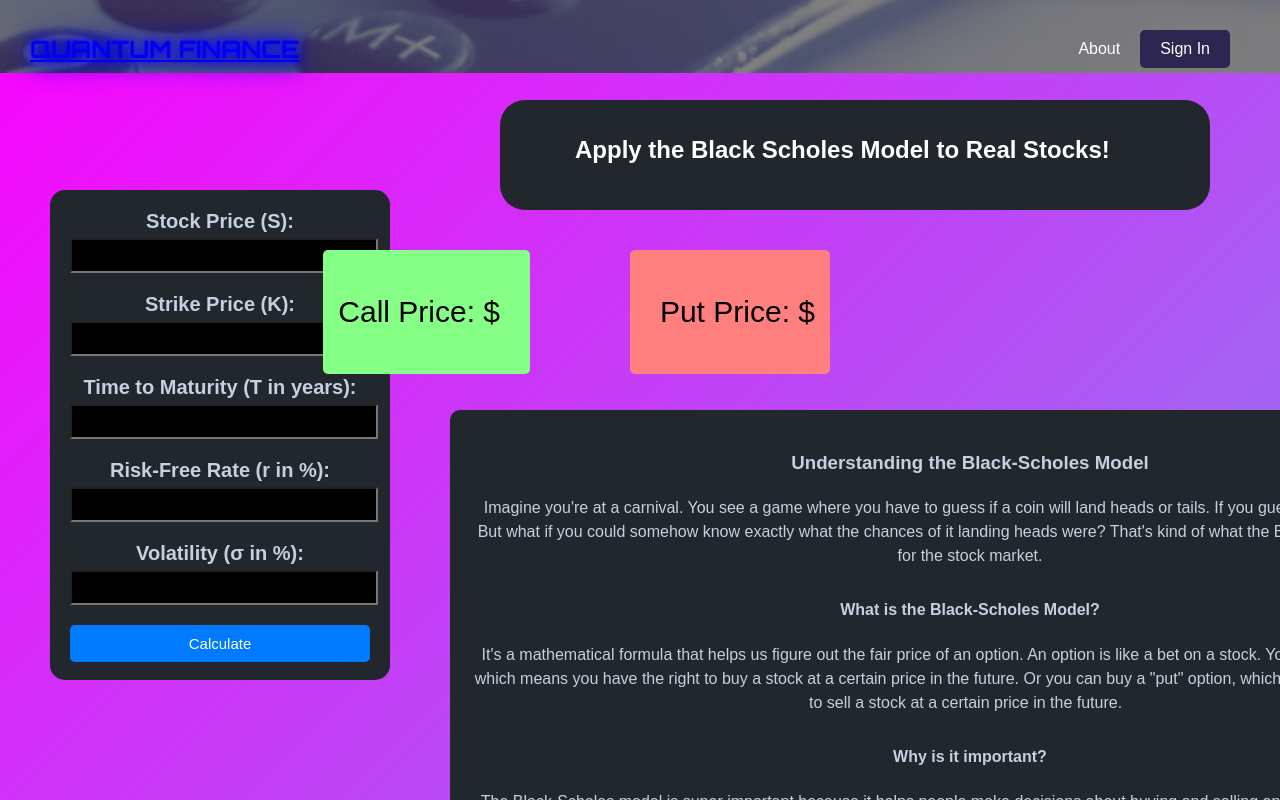
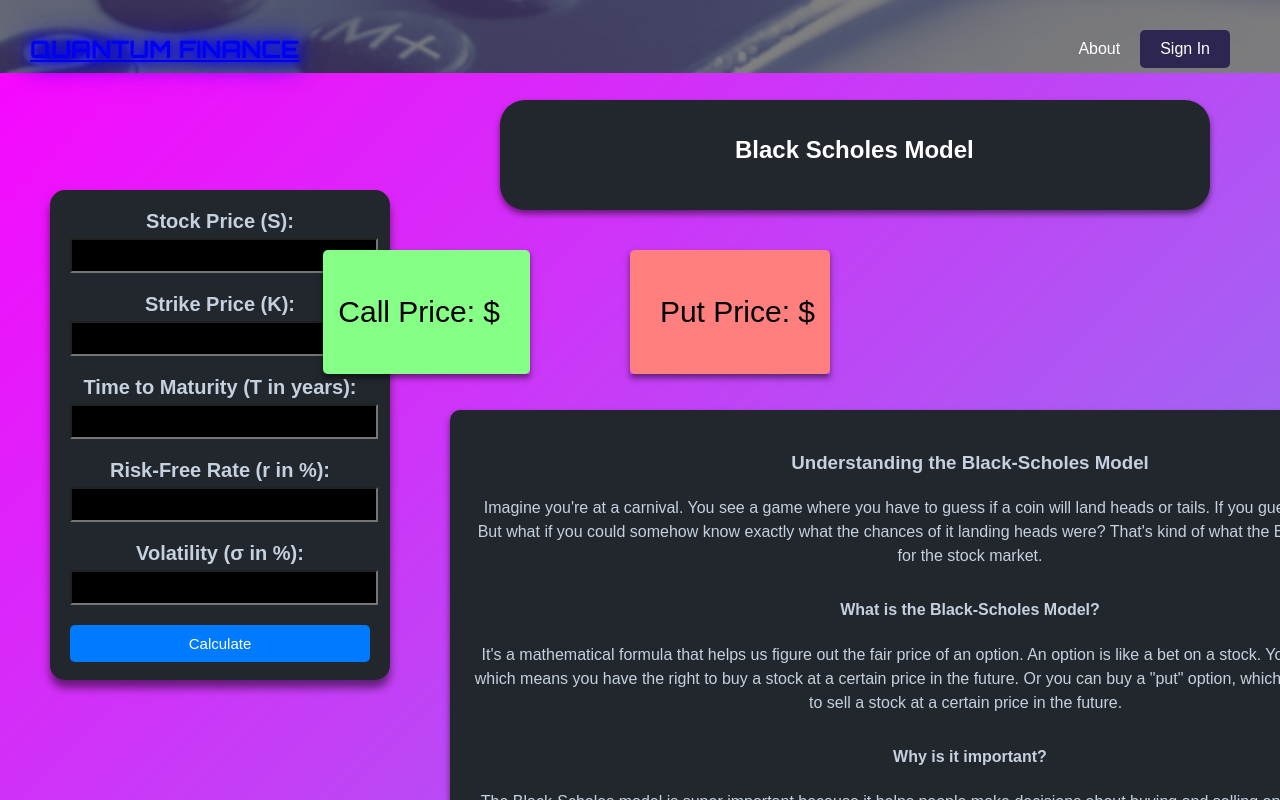
Before and after one commit to darsh175223/quantumFinance, a React (Create React App) app in the folder frontend/: page /Edu_BS in a window 1280 px wide. Shown: the top 800 px of the page. Built offline with nearby package versions, Linux system fonts and the light colour scheme.

Commit message:
added formatting changes

```diff
--- a/frontend/src/pages/Edu_BS.js
+++ b/frontend/src/pages/Edu_BS.js
@@ -51,7 +51,8 @@ function EDU_BS() {
     marginLeft: '30px',
     position: 'absolute',
     top: '190px',
-    left: '20px',
+    left: '20px'
+    , boxShadow: '0px 8px 8px rgba(0, 0, 0, 0.5)',
   };
 
   const inputStyle = {
@@ -92,7 +93,8 @@ function EDU_BS() {
     left: '450px',
     color: '#c5d1de',
     fontSize: '16px',
-    lineHeight: '1.5',
+    lineHeight: '1.5'
+    , boxShadow: '0px 4px 6px rgba(0, 0, 0, 0.5)',
   };
 
   return (
@@ -109,13 +111,14 @@ function EDU_BS() {
         borderRadius: '25px',
         position: 'absolute',
         top: '100px',
-        left: '200px',
+        left: '200px'
+        , boxShadow: '0px 4px 6px rgba(0, 0, 0, 0.5)',
 
 
 
         }}>
-        <h2 style={{ marginTop: '-40px', marginBottom: '-30px', color: 'white', marginLeft: '70px' }}>
-            Apply the Black Scholes Model to Real Stocks!
+        <h2 style={{ marginTop: '-40px', marginBottom: '-30px', color: 'white', marginLeft: '230px' }}>
+            Black Scholes Model
         </h2>
         </div>
 
@@ -191,7 +194,7 @@ function EDU_BS() {
 
       </div>
 
-      <div style={{ color: 'black', position: 'absolute', top: '250px', right: '750px' }}>
+      <div style={{ color: 'black', position: 'absolute', top: '250px', right: '750px', boxShadow: '0px 4px 6px rgba(0, 0, 0, 0.5)', }}>
         <div style={{
           backgroundColor: '#86ff86',
           borderRadius: '5px',
@@ -203,7 +206,7 @@ function EDU_BS() {
         </div>
       </div>
 
-      <div style={{ color: 'black', position: 'absolute', top: '250px', right: '450px' }}>
+      <div style={{ color: 'black', position: 'absolute', top: '250px', right: '450px', boxShadow: '0px 4px 6px rgba(0, 0, 0, 0.5)', }}>
         <div style={{
           backgroundColor: '#ff7e7e',
           borderRadius: '5px',
```
